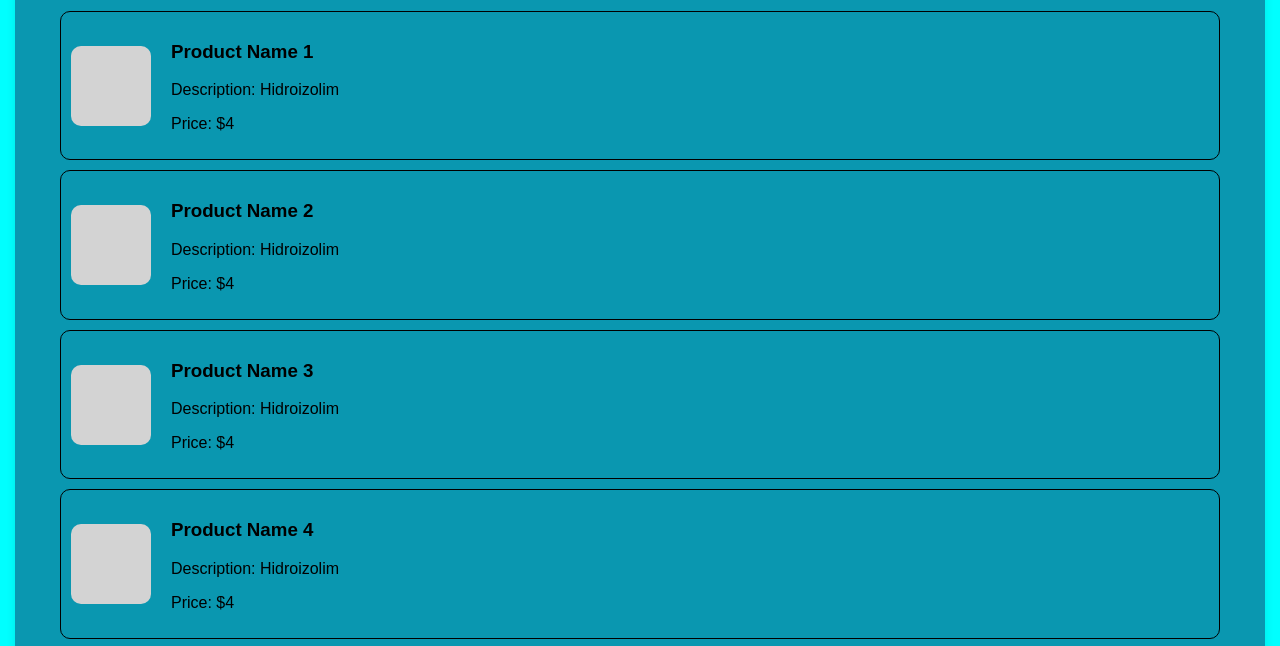
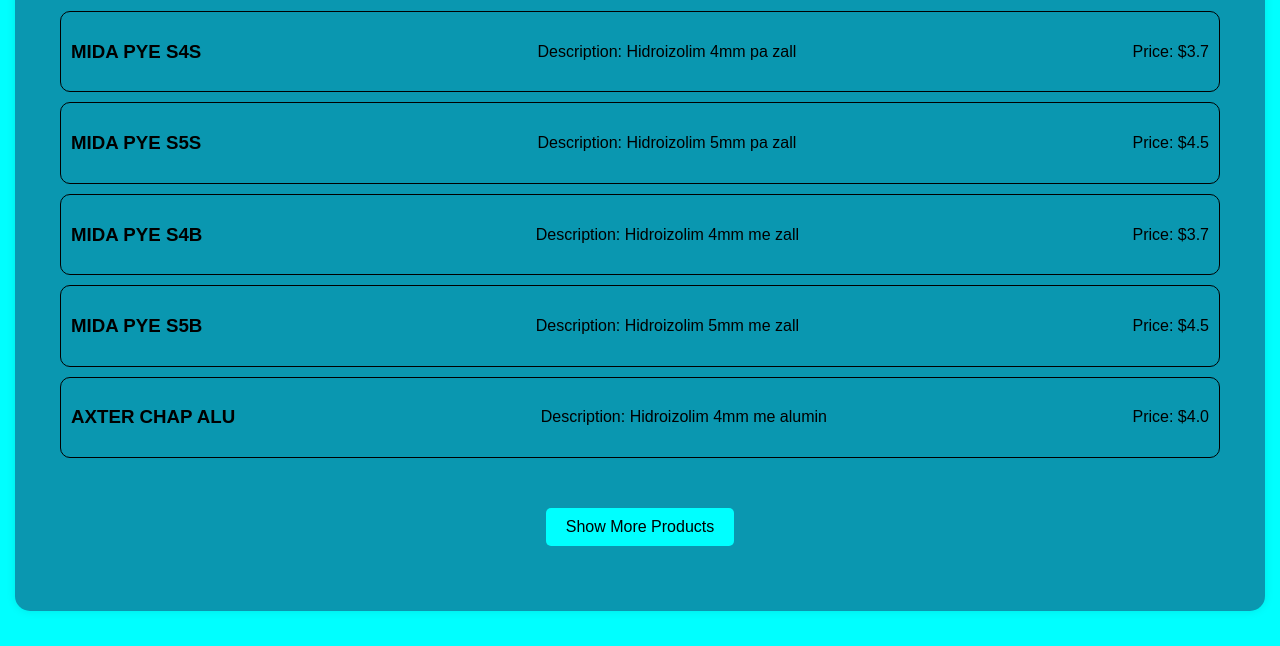
Before and after one commit to FreskMorina/Oda-Construction, a plain HTML site: page products.html in a window 1280 px wide. Shown: the part 203-849 px from the top of the page. Drawn offline with Linux system fonts and the light colour scheme.

Commit message:
Add files via upload

```diff
--- a/about.css
+++ b/about.css
@@ -2,10 +2,19 @@ body {
     margin: 0px;
     padding: 0px;
     background-color: #0A97B0;
+    overflow: auto;
+    scrollbar-width: none;
+    -ms-overflow-style: none;
 }
+
+html::-webkit-scrollbar, body::-webkit-scrollbar {
+    display: none;
+}
+
 .navbar{
     background-color: #0A97B0;
     height: 107px;
+
 
 }
 
@@ -48,9 +57,9 @@ body {
     display: flex;
     align-items: center;
     margin-left: 100px;
-    margin-right: 200px;
+    margin-right: 326px;
     font-family:Verdana, Geneva, Tahoma, sans-serif;
-    font-weight: 300;
+    font-weight: 200;
 }
 #navkryesor {
     display: flex;
--- a/contact.css
+++ b/contact.css
@@ -2,7 +2,15 @@ body {
     margin: 0px;
     padding: 0px;
     background-color: #0A97B0;
+    overflow: auto;
+    scrollbar-width: none;
+    -ms-overflow-style: none;
 }
+
+html::-webkit-scrollbar, body::-webkit-scrollbar {
+    display: none;
+}
+
 .navbar{
     background-color: #0A97B0;
     height: 107px;
@@ -48,7 +56,7 @@ body {
     display: flex;
     align-items: center;
     margin-left: 100px;
-    margin-right: 200px;
+    margin-right: 330px;
     font-family:Verdana, Geneva, Tahoma, sans-serif;
     font-weight: 200;
 }
--- a/products.css
+++ b/products.css
@@ -2,7 +2,15 @@ body {
     background-color: aqua;
     font-family: Arial, sans-serif;
     margin: 0;
+    overflow: auto;
+    scrollbar-width: none;
+    -ms-overflow-style: none;
 }
+
+html::-webkit-scrollbar, body::-webkit-scrollbar {
+    display: none;
+}
+
 
 .navbar {
     background-color: #0A97B0;
@@ -44,7 +52,7 @@ body {
     display: flex;
     align-items: center;
     margin-left: 100px;
-    margin-right: 200px;
+    margin-right: 330px;
     font-family:Verdana, Geneva, Tahoma, sans-serif;
     font-weight: 300;
 }
--- a/products.html
+++ b/products.html
@@ -7,26 +7,21 @@
     <link rel="stylesheet" href="products.css">
 </head>
 <body>
-    <!-- navbari -->
+    <!-- Navbar -->
     <nav class="navbar">
         <ul>
             <div id="navkryesor">
-                <!-- Logo -->
                 <div>
                     <img style="width: 200px; height: 90px;" src="logo_per_projekt-removebg-preview.png" alt="">
                 </div>
-
-                <!-- telefoni -->
                 <div id="nrtel">
                     <img id="telefoni" src="image 1.png" alt="">
                     <h4 style="font-size: 21px;">049 342 782 <br> 044 342 782</h4>
                 </div>
-
-                <!-- elementet e navbarit -->
                 <div id="navelement">
                     <li><a href="index.html">Home</a></li>
                     <li><a href="about.html">Rreth Ne</a></li>
-                    <li><a href="services.html">Sherbimet</a></li>
+
                     <li><a href="products.html">Produkte</a></li>
                     <li><a href="contact.html">Kontakti</a></li>
                 </div>
@@ -36,109 +31,126 @@
 
     <div style="background-color: black; height: 2px;"></div>
 
-    <!-- Productet -->
+    <!-- Products Section -->
     <div class="background-div">
         <div class="container">
-            <section class="product-list" id="product-list">
-                <!--  5 productet -->
-                <article class="product-item">
-                    <div class="product-image"></div>
-                    <div class="product-details">
-                        <h3>Product Name 1</h3>
-                        <p>Description: Hidroizolim</p>
-                        <p>Price: $4</p>
-                    </div>
-                </article>
-                <article class="product-item">
-                    <div class="product-image"></div>
-                    <div class="product-details">
-                        <h3>Product Name 2</h3>
-                        <p>Description: Hidroizolim</p>
-                        <p>Price: $4</p>
-                    </div>
-                </article>
-                <article class="product-item">
-                    <div class="product-image"></div>
-                    <div class="product-details">
-                        <h3>Product Name 3</h3>
-                        <p>Description: Hidroizolim</p>
-                        <p>Price: $4</p>
-                    </div>
-                </article>
-                <article class="product-item">
-                    <div class="product-image"></div>
-                    <div class="product-details">
-                        <h3>Product Name 4</h3>
-                        <p>Description: Hidroizolim</p>
-                        <p>Price: $4</p>
-                    </div>
-                </article>
-                <article class="product-item">
-                    <div class="product-image"></div>
-                    <div class="product-details">
-                        <h3>Product Name 5</h3>
-                        <p>Description: Hidroizolim</p>
-                        <p>Price: $4</p>
-                    </div>
-                </article>
-            </section>
+            <section class="product-list" id="product-list"></section>
+
+            <!-- Buttons for Showing More Products and Scrolling to Top -->
+            <div id="button-container">
                 <button class="show-more" id="show-more-btn" onclick="showMoreProducts()">Show More Products</button>
                 <button class="back-to-top" id="back-to-top-btn" onclick="scrollToTop()">Back to Top</button>
             </div>
         </div>
+    </div>
 
     <script>
-        let productCount = 5;
-        let showMoreClicks = 0;
-        const maxShowMoreClicks = 3;
+        // Product List Data
+        const products = [
+            { name: "MIDA PYE S4S", description: "Hidroizolim 4mm pa zall", price: "$3.7" },
+            { name: "MIDA PYE S5S", description: "Hidroizolim 5mm pa zall", price: "$4.5" },
+            { name: "MIDA PYE S4B", description: "Hidroizolim 4mm me zall", price: "$3.7" },
+            { name: "MIDA PYE S5B", description: "Hidroizolim 5mm me zall", price: "$4.5" },
+            { name: "AXTER CHAP ALU", description: "Hidroizolim 4mm me alumin", price: "$4.0" },
+            { name: "AXTER EXTRA GOLD", description: "Hidroizolim 5.2mm me zall", price: "$5.5" },
+            { name: "AXTER G200 S4+AL", description: "Hidroizolim 4mm me alumin", price: "$3.7" },
+            { name: "INSUTECH INSUPREME", description: "Hidroizolim 5mm me zall", price: "$5.7" },
+            { name: "INSUTECH INSUPREME", description: "Hidroizolim 4mm pa zall", price: "$4.3" },
+            { name: "BIMPLAST 30K", description: "Hidroizolim 3mm pa zall", price: "$13" },
+            { name: "BIMPLAST 40K", description: "Hidroizolim 4mm pa zall", price: "$3.7" },
+            { name: "BIMPLAST 40K1", description: "Hidroizolim 4mm pa zall", price: "$3.7" },
+            { name: "BIMPLAST 30K1", description: "Hidroizolim 3mm pa zall", price: "$13" },
+            { name: "BIMPLAST BITULIT B1", description: "4kg Bitumen", price: "$7.5" },
+            { name: "PRIMER BITULIT", description: "18L Primer", price: "$37" },
+            { name: "IBIT BITOMEN", description: "I ngrire", price: "$1.2/KG" },
+            { name: "VEDAG G200", description: "Hidroizolim 4mm pa zall", price: "$3.7" },
+            { name: "BAUDER AL+G200", description: "Hidroizolim 4mm me alumin", price: "$3.7" },
+            { name: "BAUDER G200 S4", description: "Hidroizolim 4mm pa zall", price: "$3.7" }
+        ];
 
-        function showMoreProducts() {
+        let displayedProducts = 0;
+        const productsPerLoad = 5;
+
+        // Display Initial Products
+        function loadProducts(count) {
             const productList = document.getElementById('product-list');
-            for (let i = 0; i < 5; i++) {
-                productCount++;
-                let productItem = document.querySelector('.product-item').cloneNode(true);
-                productItem.querySelector('h3').textContent = `Product Name ${productCount}`;
+            for (let i = displayedProducts; i < displayedProducts + count && i < products.length; i++) {
+                const product = products[i];
+                const productItem = document.createElement('article');
+                productItem.className = "product-item";
+                productItem.innerHTML = `
+                    <h3>${product.name}</h3>
+                    <p>Description: ${product.description}</p>
+                    <p>Price: ${product.price}</p>
+                `;
                 productList.appendChild(productItem);
             }
-            showMoreClicks++;
-            if (showMoreClicks >= maxShowMoreClicks) {
+            displayedProducts += count;
+
+            // Toggle Buttons When All Products Are Loaded
+            if (displayedProducts >= products.length) {
                 document.getElementById('show-more-btn').style.display = 'none';
                 document.getElementById('back-to-top-btn').style.display = 'block';
             }
         }
 
+        // Show More Products
+        function showMoreProducts() {
+            loadProducts(productsPerLoad);
+        }
+
+        // Initial Load of 5 Products
+        loadProducts(productsPerLoad);
+
+        // Scroll to Top Functionality
         function scrollToTop() {
             window.scrollTo({ top: 0, behavior: 'smooth' });
         }
     </script>
 
-# Footer of Oda Construction
-
+    <!-- Footer -->
     <footer>
         <div class="footer-content">
             <h2>Oda Construction</h2>
             <p>&copy; 2023 Oda Construction. All rights reserved.</p>
-        <p>Established: 2010</p>
-        <p>Last Updated: September 2023</p>
         </div>
     </footer>
 
+    <!-- CSS Styling -->
     <style>
+        #button-container {
+            text-align: center;
+            margin: 20px 0;
+        }
+
+        .show-more,
+        .back-to-top {
+            display: inline-block;
+            font-size: 16px;
+            padding: 10px 20px;
+            background-color: aqua;
+            color: black;
+            border: none;
+            cursor: pointer;
+            border-radius: 5px;
+            text-align: center;
+        }
+
+        .back-to-top {
+            display: none;
+        }
+
         footer {
             background-color: #333;
             color: white;
             text-align: center;
             padding: 20px 0;
         }
+
         .footer-content h2 {
             margin: 0;
             font-size: 24px;
         }
-    .footer-content p {
-        margin: 5px 0;
-        font-size: 14px;
-    }
     </style>
-
 </body>
 </html>
--- a/services.css
+++ b/services.css
@@ -1,6 +1,7 @@
 body {
     margin: 0px;
     padding: 0px;
+    overflow: hidden;
 }
 .navbar{
     background-color: #0A97B0;
@@ -62,3 +63,72 @@ body {
     font-weight: 300;
 
 }
+
+.centered {
+    position: absolute;
+    top: 42%;
+    left: 50%;
+    font-size: 39px;
+    font-family: "Gill Sans", sans-serif;
+  }
+.aboutus {
+    justify-items: center;
+    width: 500px;
+    background-color: aqua;
+    position: absolute;
+    top: 82%;
+    left: 15%;
+    text-align: center;
+
+
+}
+.aboutus2 {
+    justify-items: center;
+    width: 500px;
+    background-color: aqua;
+    position: absolute;
+    top: 110.499%;
+    left: 47.9%;
+    text-align: center;
+    padding: 7px;
+}
+.aboutus3 {
+    justify-items: center;
+    width: 500px;
+    background-color: aqua;
+    position: absolute;
+    top: 137.1%;
+    left: 14.08%;
+    text-align: center;
+    padding: 7px;
+}
+.aboutus4 {
+    justify-items: center;
+    width: 500px;
+    background-color: aqua;
+    position: absolute;
+    top: 163.6%;
+    left: 47.9%;
+    text-align: center;
+    padding: 7px;
+}
+.aboutus5 {
+    justify-items: center;
+    width: 500px;
+    background-color: aqua;
+    position: absolute;
+    top: 187.8%;
+    left: 14.1%;
+    text-align: center;
+    padding: 7px;
+}
+h2 {
+    font-family:Verdana, Geneva, Tahoma, sans-serif;
+    font-weight: 300;
+}
+#posht {
+    width: 100%;
+    position: absolute;
+    top: 27.8%;
+
+}
--- a/style.css
+++ b/style.css
@@ -1,7 +1,17 @@
-body {
-    margin: 0px;
-    padding: 0px;
+html, body {
+    margin: 0;
+    padding: 0;
+    height: 100%;
+    overflow: auto;
+    scrollbar-width: none;
+    -ms-overflow-style: none;
 }
+
+html::-webkit-scrollbar, body::-webkit-scrollbar {
+    display: none;
+}
+
+
 .navbar{
     background-color: #0A97B0;
     height: 107px;
@@ -47,10 +57,11 @@ body {
 #nrtel {
     display: flex;
     align-items: center;
-    margin-left: 100px;
-    margin-right: 200px;
+    margin-left: 200px;
+    margin-right: 324px;
     font-family:Verdana, Geneva, Tahoma, sans-serif;
     font-weight: 300;
+
 }
 #navkryesor {
     display: flex;
@@ -58,10 +69,10 @@ body {
 #navelement{
     display: flex;
     margin-top: 20px;
-    margin-left: 30px;
+    margin-left: 20px;
     font-family:Verdana, Geneva, Tahoma, sans-serif;
     font-weight: 300;
-
+    float: left;
 }
 
 .fotokry {
@@ -72,7 +83,7 @@ body {
 }
 #fotomateral1 {
     height: 600px;
-    width: 340px;
+    width: 356px;
 }
 #fotomateral2 {
     height: 600px;
```
Also changed, not shown: about.html (+2 -2 lines), contact.html (+20 -13 lines), index.html (+1 -1 lines), services.html (deleted, +0 -68 lines), sherbiiiiimet.jpg (added), sherbimet (1).png (added), sherbimet.jpg (added). Lines whose indentation alone changed are shown as unchanged.
